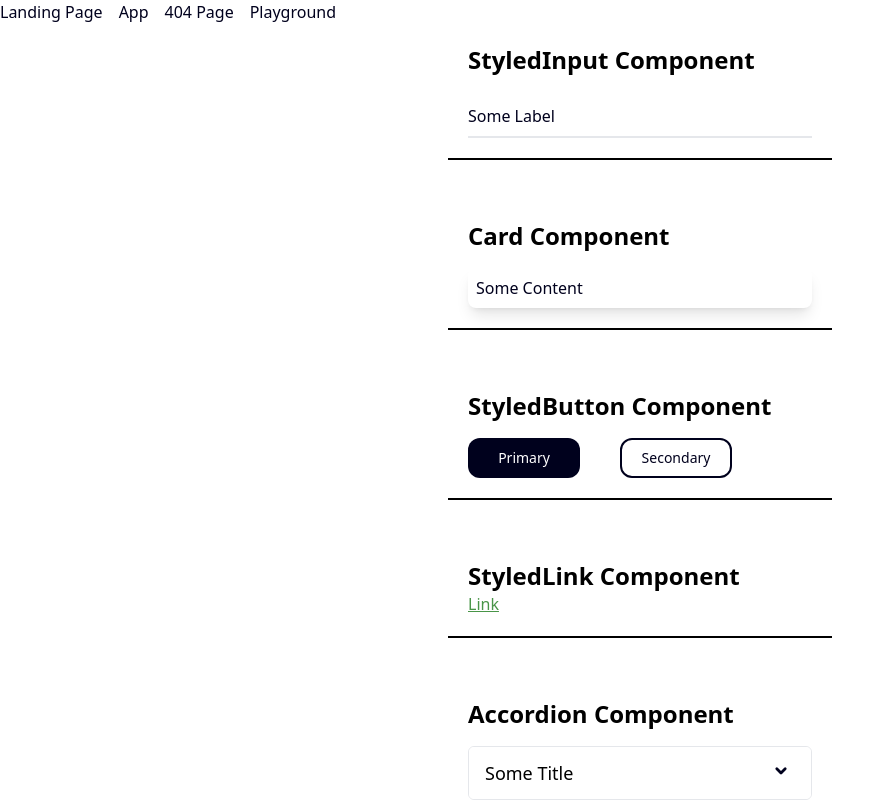
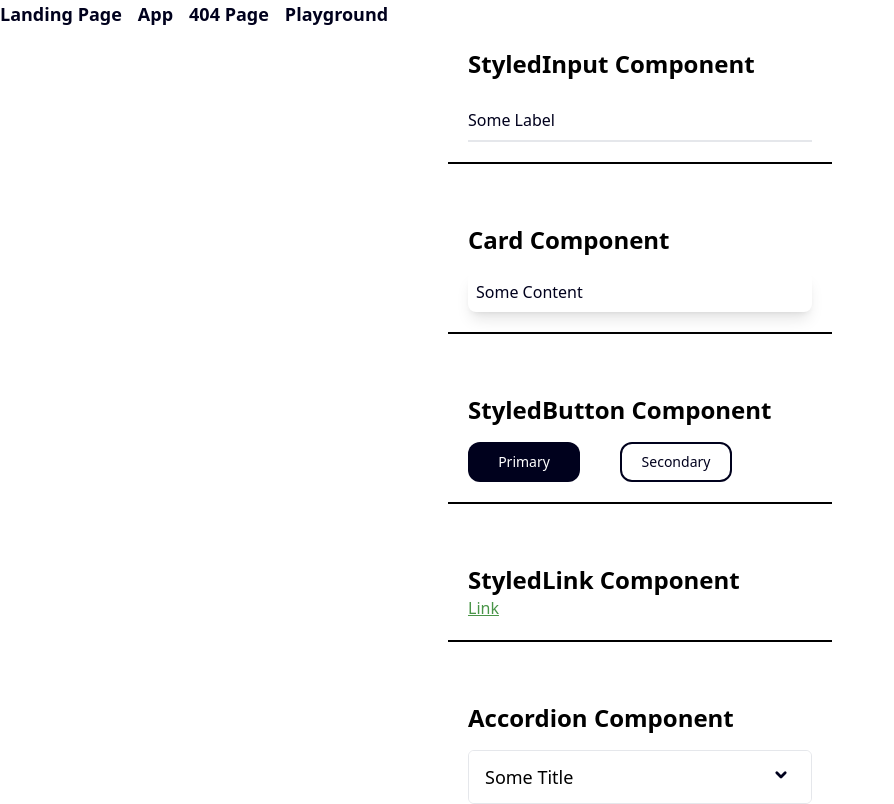
Before and after one commit to Kankenny/Friday, a React (Create React App) app in the folder frontend/: page /playground in a window 1280 px wide. Shown: the top 804 px of the page, without its empty margins (0-894 px from the left). Built offline with nearby package versions, Linux system fonts and the light colour scheme; the HTML template or start-up script is replaced by a standard one.

Commit message:
Increase default font size of the RouterLink component

```diff
--- a/frontend/src/App.tsx
+++ b/frontend/src/App.tsx
@@ -10,6 +10,7 @@ import Body from "./components/layout/body/Body"
 function App() {
   return (
     <>
+      {/* Wrap RouterLinks with Header*/}
       <div className="space-x-4">
         <RouterLink to="/" routerLinkText="Landing Page" />
         <RouterLink to="/app" routerLinkText="App" />
@@ -24,6 +25,7 @@ function App() {
           <Route path="/playground" element={<Playground />} />
         </Routes>
       </Body>
+      {/* Wrap future content below with Footer */}
     </>
   )
 }
--- a/frontend/src/components/routes/404Page.tsx
+++ b/frontend/src/components/routes/404Page.tsx
@@ -4,13 +4,13 @@ import RouterLink from "../ui/RouterLink"
 const PageNotFound = () => {
   return (
     <Overview twClasses="my-auto">
-      <h1 className="text-xl font-bold">404 Error: Page Not Found!</h1>
-      <p className="text-xs">
+      <h1 className="text-2xl font-bold">404 Error: Page Not Found!</h1>
+      <p className="text-md">
         It looks like you accessed a non-existent URL. Click{" "}
         <RouterLink
           to="/"
           routerLinkText="here"
-          twClasses="text-tertiary hover:text-secondary underline"
+          twClasses="text-md text-tertiary hover:text-secondary underline"
         />{" "}
         to go back to the landing page.
       </p>
--- a/frontend/src/components/ui/RouterLink.tsx
+++ b/frontend/src/components/ui/RouterLink.tsx
@@ -10,7 +10,7 @@ const RouterLink = ({ to, routerLinkText, twClasses }: Props) => {
   return (
     <Link
       to={to}
-      className={`text-secondary hover:text-tertiary duration-100 ${twClasses}`}
+      className={`text-lg font-bold text-secondary hover:text-tertiary duration-100 ${twClasses}`}
     >
       {routerLinkText}
     </Link>
```
